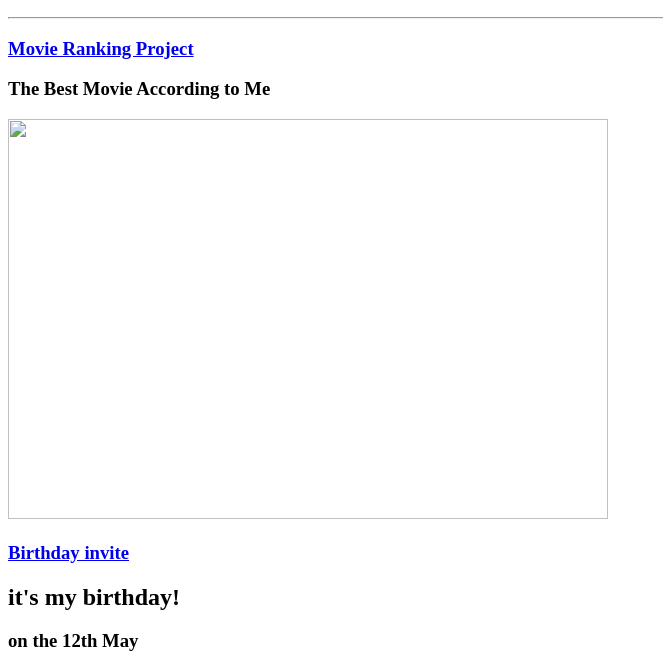
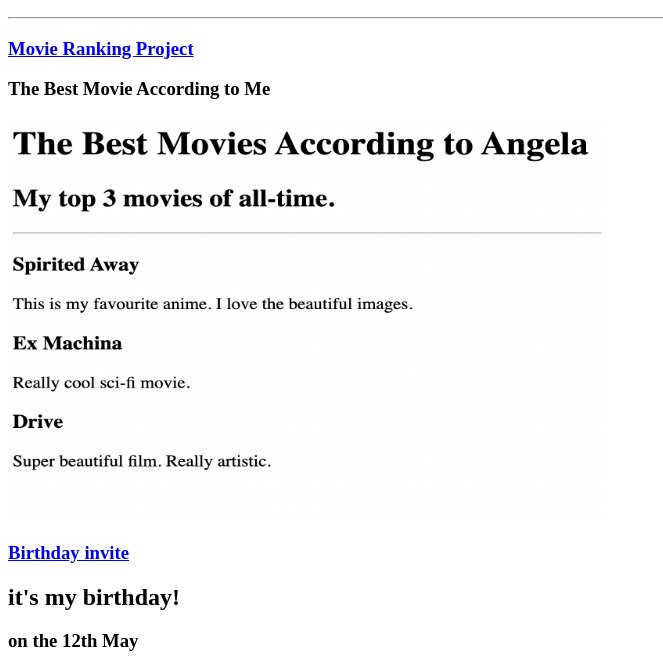
Before and after one commit to tumukundeyves/html-portfolio, a plain HTML site: page index.html in a window 1280 px wide. Shown: the part 110-778 px from the top of the page, without its empty margins (0-663 px from the left). Drawn offline with Linux system fonts and the light colour scheme; grey boxes are pictures that could not be loaded.

Commit message:
Update index.html

```diff
--- a/index.html
+++ b/index.html
@@ -11,7 +11,7 @@
     <hr>
     <h3><a href="./public/movie-ranking.html">Movie Ranking Project</a></h3>
     <h3>The Best Movie According to Me</h3>
-    <img src="../4.3 HTML Porfolio Project/assets/images/movie-ranking.png" width="600px"height="400">
+    <img src="./assets/images/movie-ranking.png" width="600px"height="400">
     <h3><a href="./public/birthday-invite.html">Birthday invite</a></h3>
     <h2>it's my birthday!</h2>
     <h3>on the 12th May</h3>
```
